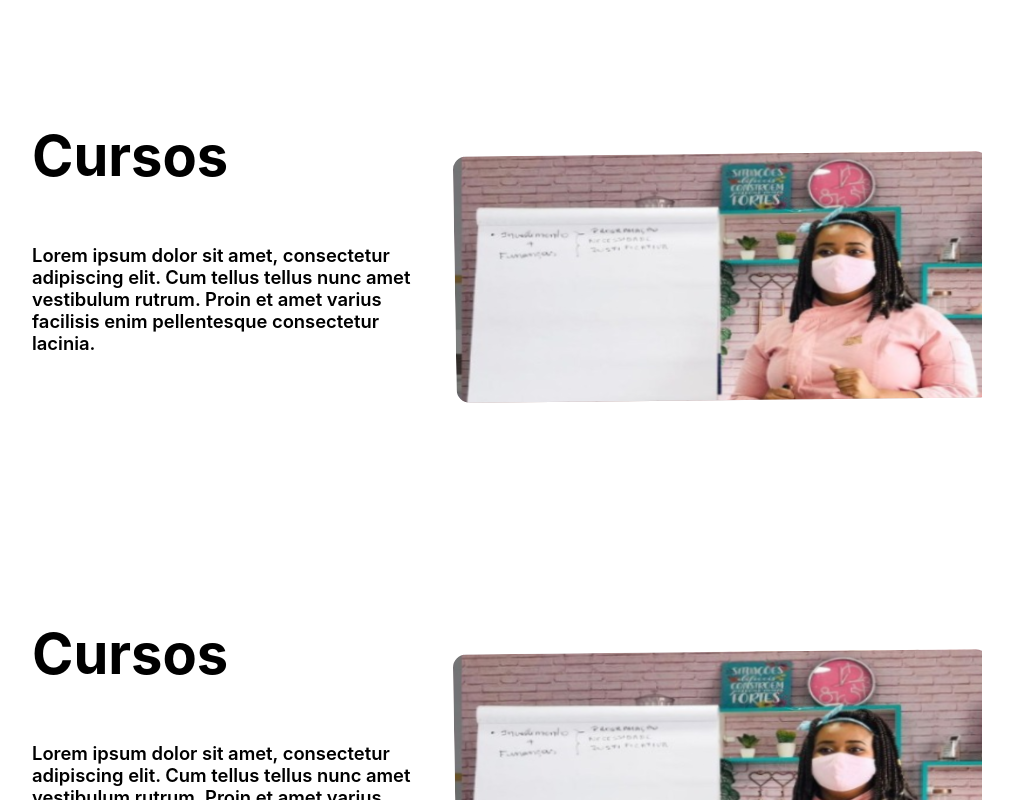
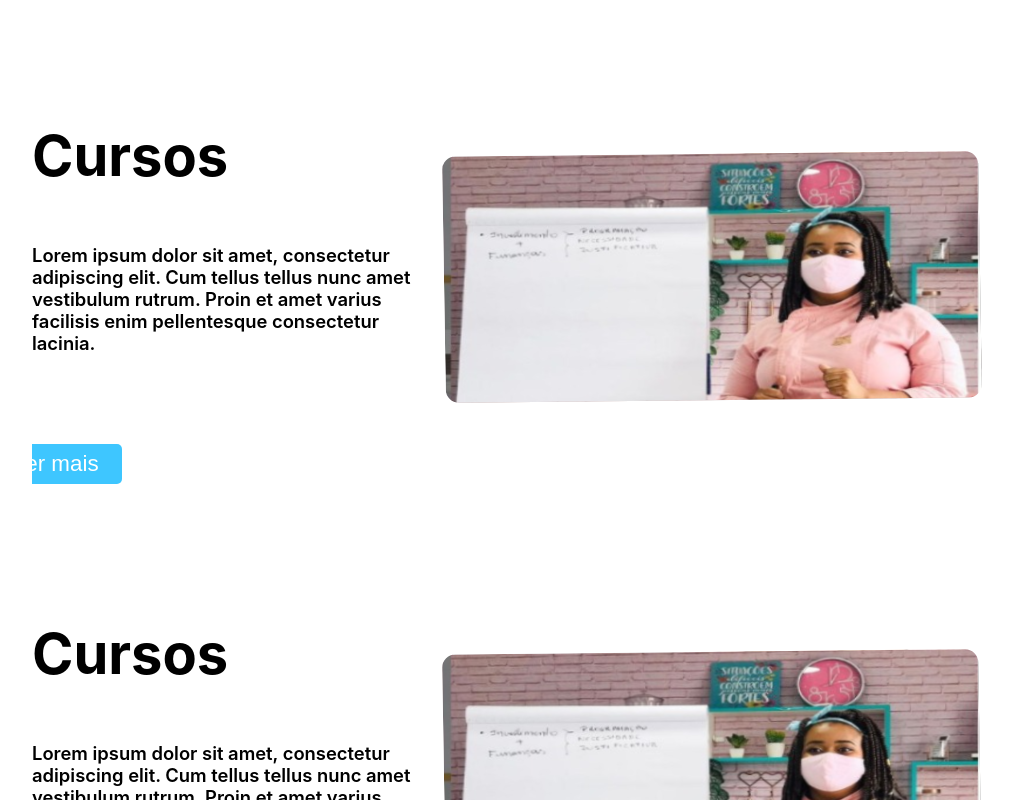
Before and after one commit to gabriellukke/roof-project, a React (Create React App) app in the folder roof-front/: page / in a window 1280 px wide. Shown: the part 600-1400 px from the top of the page, without its empty margins (134-1147 px from the left). Built offline with nearby package versions, Linux system fonts and the light colour scheme.

Commit message:
feat/Styles

```diff
--- a/roof-front/src/Components/Courses/courses.module.css
+++ b/roof-front/src/Components/Courses/courses.module.css
@@ -1,5 +1,8 @@
 .container {
     margin: 722px 164px 1763px 166px;
+
+min-height: 100%;
+min-height: 100vh;
 }
 
 .courses{
@@ -19,7 +22,7 @@
 }
 
 .courses span img {
-    transform: translate(2%, 0%);
+    transform: translate(0%, 0%);
 
     width: 540px;
     height: 310px;
@@ -37,7 +40,7 @@
 }
 
 .courses button {
-    transform: translate(-74rem);
+    transform: translate(-30rem);
     width: 160px;
     height: 40px;
     background: #3EC6FF;
```
